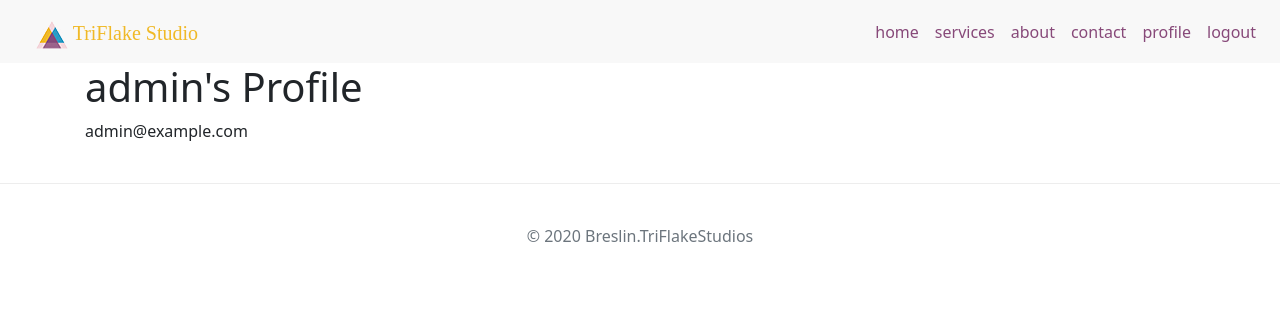
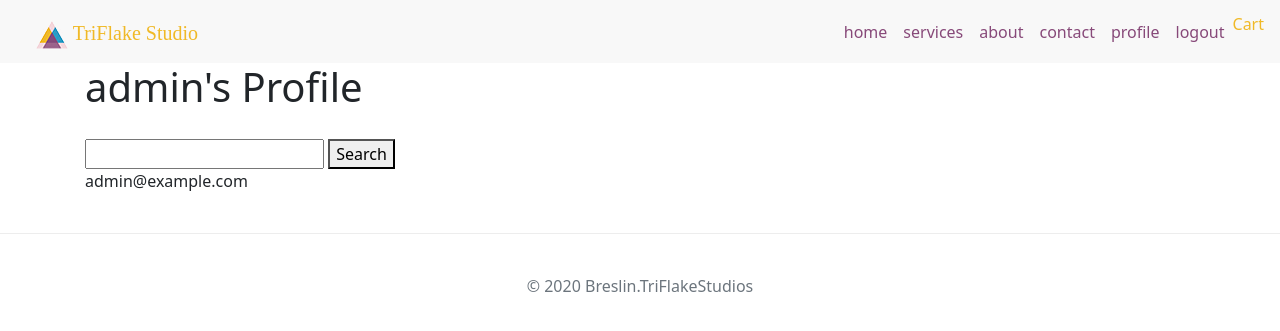
Before and after one commit to OrlaBr/triflake-studios, a Django app: page /accounts/profile/ in a window 1280 px wide. Shown: the top 331 px of the page. Run offline with Django 3.2, Linux system fonts and the light colour scheme; a user stored in the database is signed in; data comes from the database, SQL or seed files in the repository; some libraries are stand-ins or nearby versions.

Commit message:
Add shopping cart to navbar and search box to page

```diff
--- a/templates/base.html
+++ b/templates/base.html
@@ -10,6 +10,8 @@
 	<title>TriFlake Studios</title>
 	<link rel="stylesheet" href="https://maxcdn.bootstrapcdn.com/bootstrap/4.0.0/css/bootstrap.min.css"
 		integrity="sha384-Gn5384xqQ1aoWXA+058RXPxPg6fy4IWvTNh0E263XmFcJlSAwiGgFAW/dAiS6JXm" crossorigin="anonymous">
+	<link href="https://stackpath.bootstrapcdn.com/font-awesome/4.7.0/css/font-awesome.min.css" rel="stylesheet"
+		integrity="sha384-wvfXpqpZZVQGK6TAh5PVlGOfQNHSoD2xbE+QkPxCAFlNEevoEH3Sl0sibVcOQVnN" crossorigin="anonymous">
 	<link rel="stylesheet" href="{% static 'css/custom.css' %}">
 	<script src="https://code.jquery.com/jquery-3.2.1.slim.min.js"
 		integrity="sha384-KJ3o2DKtIkvYIK3UENzmM7KCkRr/rE9/Qpg6aAZGJwFDMVNA/GpGFF93hXpG5KkN" crossorigin="anonymous">
@@ -51,12 +53,22 @@
 						<li class="nav-item"><a class="nav-link" href="{% url 'login' %}">login</a></li>
 						<li class="nav-item"><a class="nav-link" href="{% url 'registration' %}">sign up</a></li>
 						{% endif %}
+						<li>
+							<a href="{% url 'view_cart' %}">
+								<i class="fa fa-shipping-cart"></i>Cart
+								{% if product_count > 0 %}
+								<label class="badge badge-warning">{{ product_count }}</label>
+								{% endif %}
+							</a>
+						</li>
 					</ul>
 				</div>
 		</nav>
 	</section>
 	<!---- body----->
+
 	<!---- messages/alerts---->
+
 	{% if messages %}
 	<div class="alert alert-success">
 		<div class="messages">
@@ -67,15 +79,27 @@
 	</div>
 	{% endif %}
 	<!---- end messages/alerts---->
+
 	<div class="container">
 		<h1>
 			{% block page_heading %}{% endblock %}
 		</h1>
+        <div class="display">
+            <form action="{% url 'search' %}" method="get">
+                <input type="text" name="q">
+                <button type="search">Search</button>
+            </form>
+        </div>
+         <!---- block content starts---->
+
 		{% block content %}
 
 		{% endblock %}
+        <!---- end block content---->
+
 	</div>
-	<!---- end messages/alerts---->
+
+	<!---- end of page---->
 	<footer>
 		<div class="container">
 			<p class="copy-right text-muted text-center">
```
Lines whose indentation alone changed are shown as unchanged.
